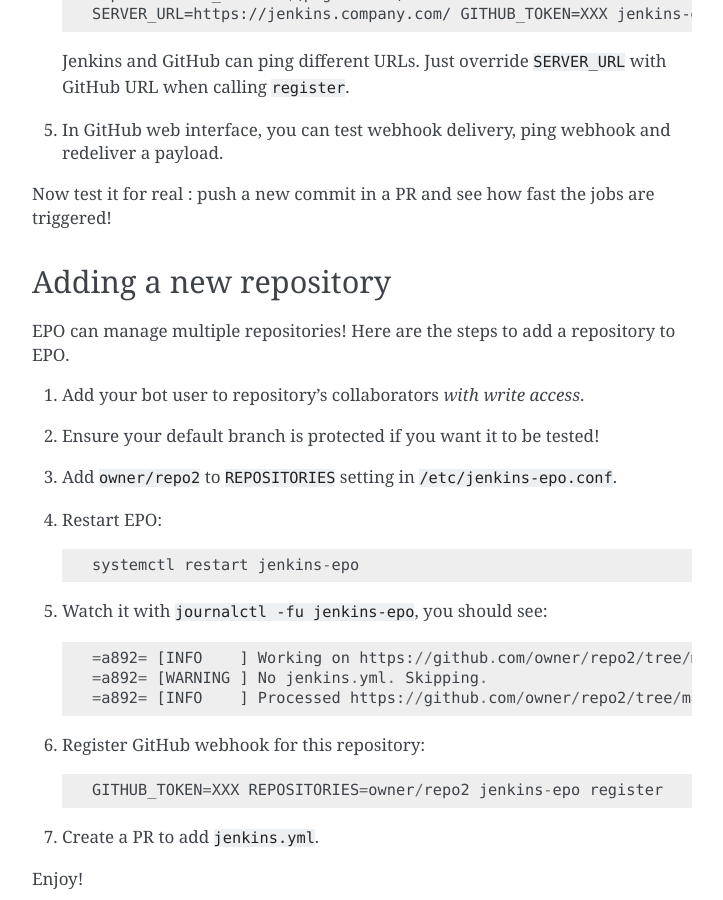
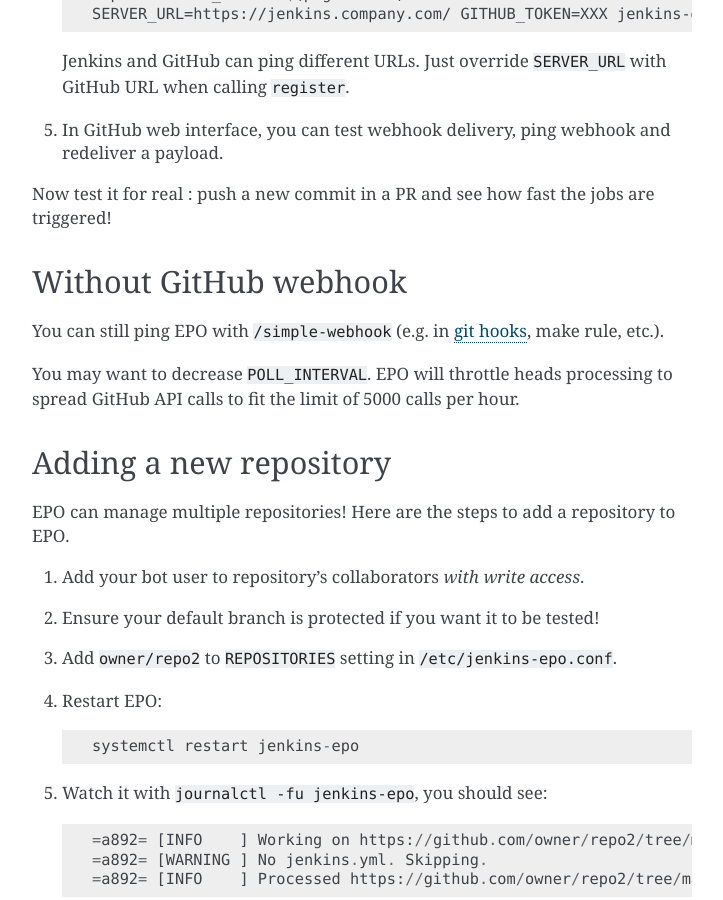
Before and after one commit to peopledoc/jenkins-epo, a Sphinx documentation site: the page built from doc/install.rst, in a window 1280 px wide and 900 px high, scrolled down 3117 px. Shown: the whole window, without its empty margins (388-1111 px from the left). Built offline with Sphinx 7.4.7, drawn with Linux system fonts in a browser that asks for light colours; some of the changed text lies outside the part shown.

Commit message:
Document without webhook

```diff
--- a/doc/install.rst
+++ b/doc/install.rst
@@ -102,6 +102,16 @@
 triggered!
 
 
+Without GitHub webhook
+======================
+
+You can still ping EPO with ``/simple-webhook`` (e.g. in `git hooks
+<https://git-scm.com/book/gr/v2/Customizing-Git-Git-Hooks>`_, make rule, etc.).
+
+You may want to decrease ``POLL_INTERVAL``. EPO will throttle heads processing
+to spread GitHub API calls to fit the limit of 5000 calls per hour.
+
+
 Adding a new repository
 =======================
 
```
